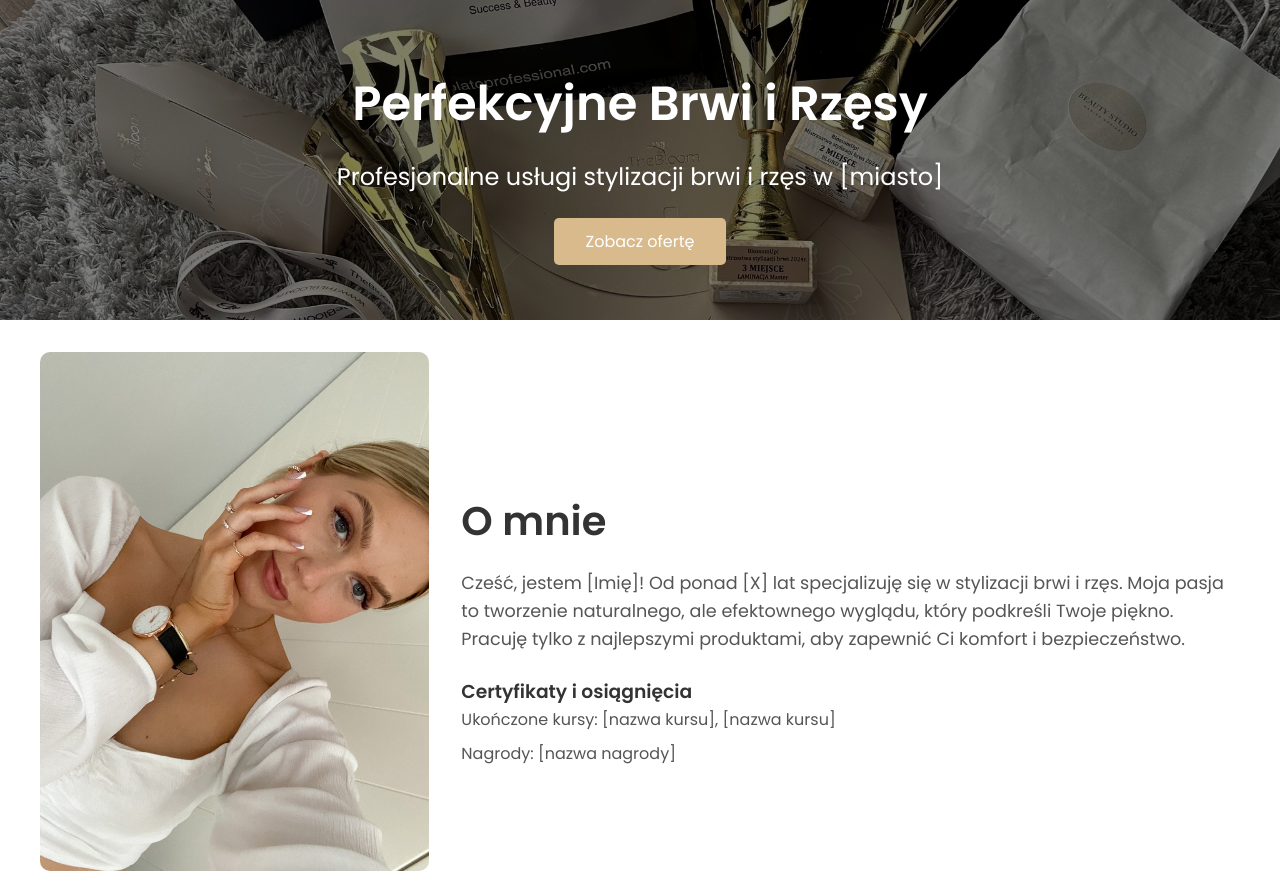
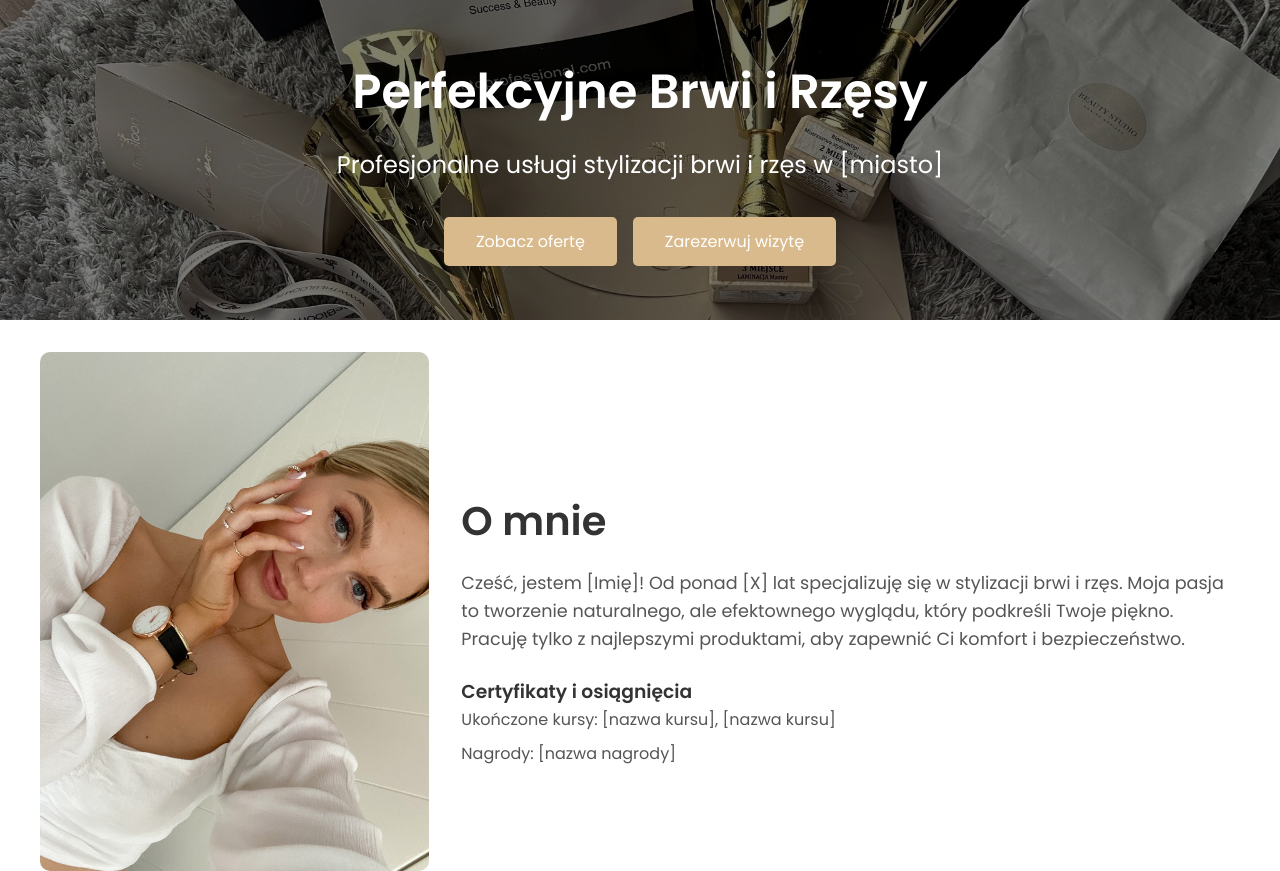
Before and after one commit to lipskidawid/Test_Page, a plain HTML site: page index.html in a window 1280 px wide. Shown: the top 871 px of the page. Drawn offline with Linux system fonts and the light colour scheme.

Commit message:
Update index.html

```diff
--- a/index.html
+++ b/index.html
@@ -15,7 +15,10 @@
   <div class="hero-content">
     <h1>Perfekcyjne Brwi i Rzęsy</h1>
     <p>Profesjonalne usługi stylizacji brwi i rzęs w [miasto]</p>
+    <div class="hero-buttons">
       <a href="#cennik" class="btn">Zobacz ofertę</a>
+      <a href="https://booksy.com" target="_blank" class="btn btn-booksy">Zarezerwuj wizytę</a>
+    </div>
   </div>
 </header>
 
```
Lines whose indentation alone changed are shown as unchanged.
